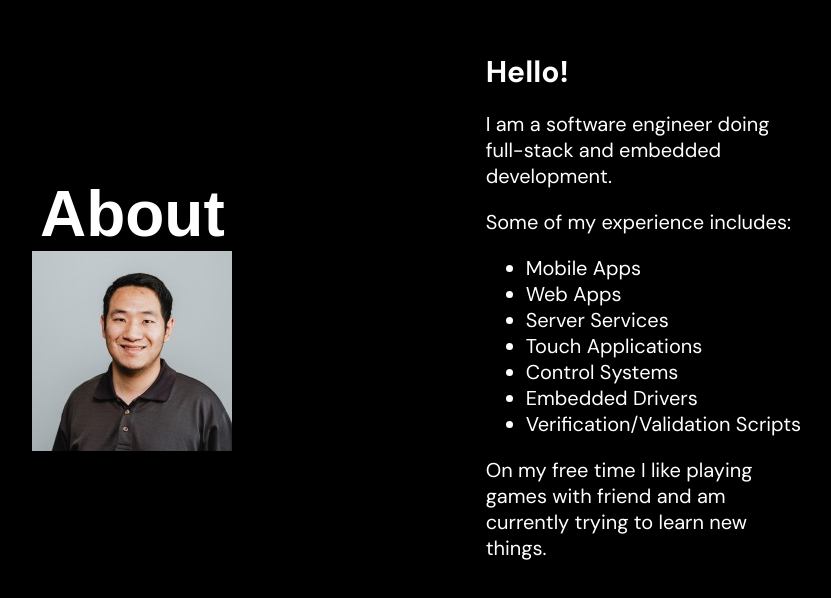
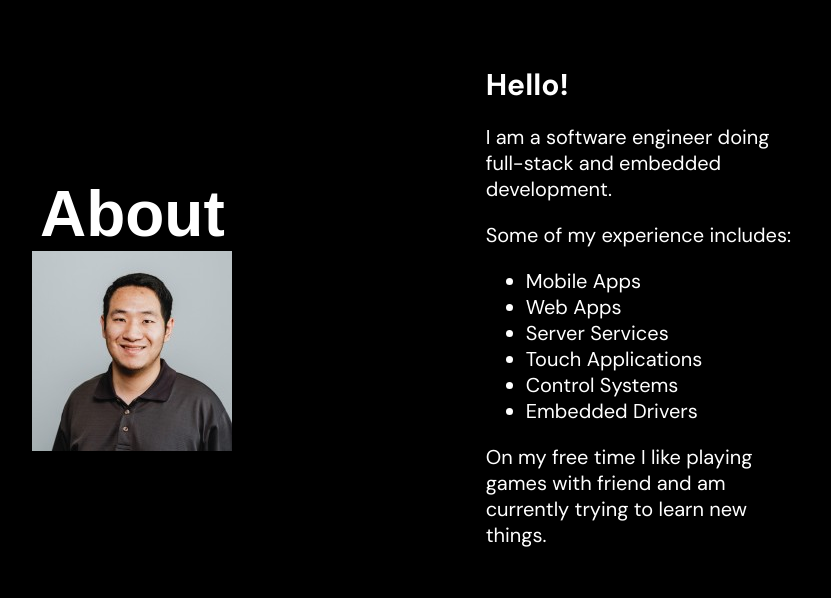
Before and after one commit to aaronlam1004/aaronlam1004.github.io, a Vue app: page / in a window 1280 px wide. Shown: the part 980-1578 px from the top of the page, without its empty margins (221-1052 px from the left). Built offline with nearby package versions, Linux system fonts and the light colour scheme; a web font is replaced by a local one.

Commit message:
Removing extraneous bullet point

```diff
--- a/src/components/sections/AboutSection.vue
+++ b/src/components/sections/AboutSection.vue
@@ -21,7 +21,6 @@ import profileImg from '@/assets/profile.jpg';
         <li>Touch Applications</li>
         <li>Control Systems</li>
         <li>Embedded Drivers</li>
-        <li>Verification/Validation Scripts</li>
       </ul>
       <p>
         On my free time I like playing games with friend and am currently trying to learn new things.
```
